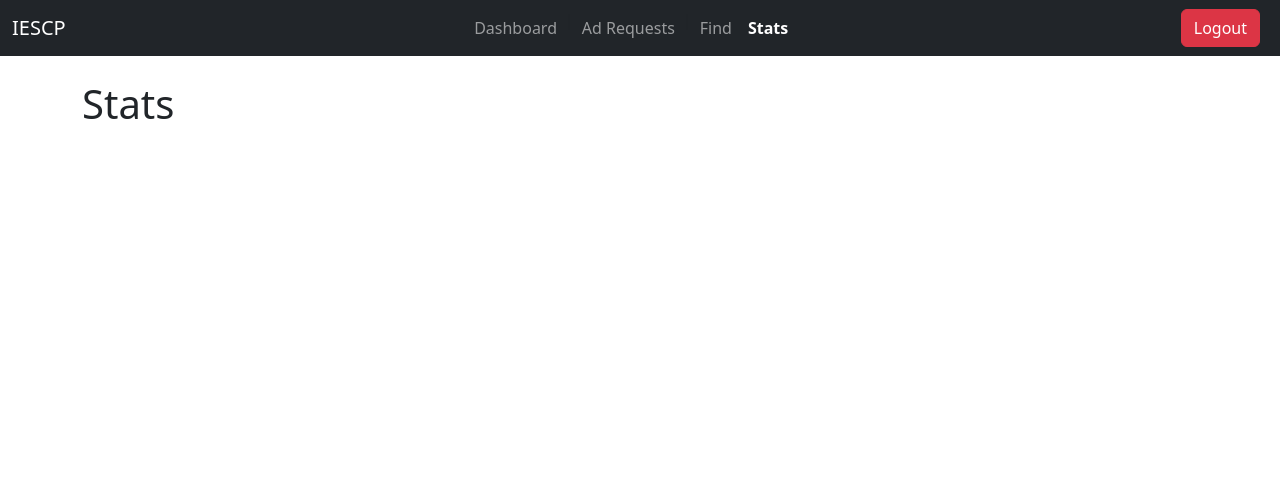
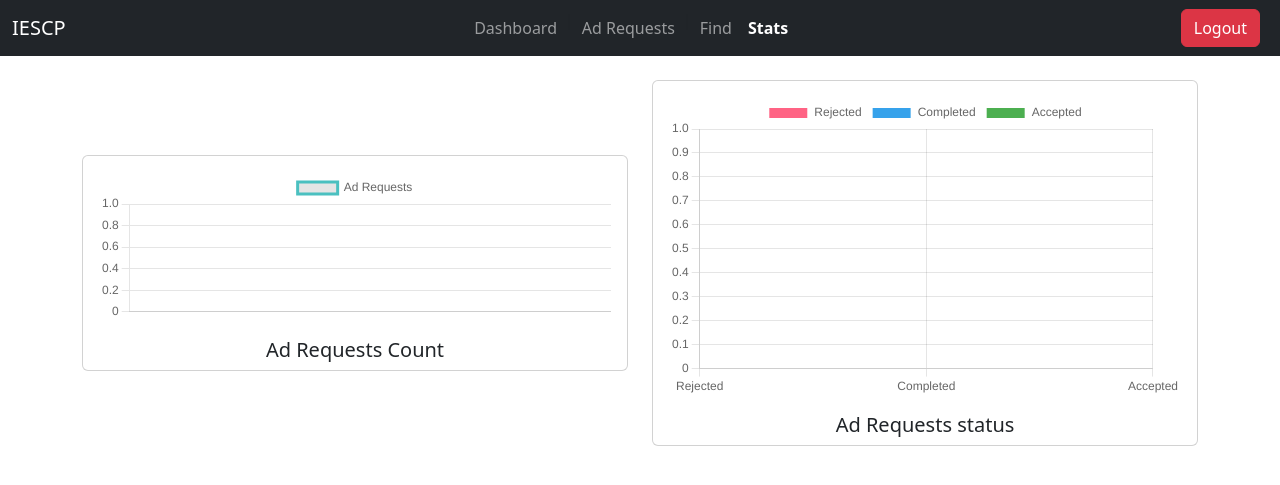
Before and after one commit to 21f1001662/IESCP-MAD-I, a Flask app: page /influencer/stats in a window 1280 px wide. Shown: the top 485 px of the page. Run offline with Flask 3, Linux system fonts and the light colour scheme; the visitor is signed in with stand-in values (Sample User, id 1); data comes from the database, SQL or seed files in the repository; data that the repository does not hold is empty; parts of the project's set-up code (start-up, migrations or seed data) failed here and were passed over.

Commit message:
implement stats page in influencer dashboard

```diff
--- a/src/admin/views.py
+++ b/src/admin/views.py
@@ -386,7 +386,6 @@ def stats():
 
         stats['daily_influencers'] = {'labels': lables, 'values': values}
 
-        print(stats)
         return render_template("admin/stats.html", stats=stats)
     else:
         return redirect(url_for("admin.login"))
--- a/src/influencer/views.py
+++ b/src/influencer/views.py
@@ -4,6 +4,8 @@ from .forms import InfluencerLoginForm, InfluencerRegisterForm, CampaignSearchFo
 import os
 from werkzeug.utils import secure_filename
 import time
+from datetime import datetime, timedelta
+from sqlalchemy import func
 
 from src import bcrypt, db
 from src.influencer.models import Influencer
@@ -155,9 +157,43 @@ def find():
 @influencer_bp.route("/stats")
 def stats():
     if current_user.is_authenticated and session.get("role") == "influencer":
-        return render_template("influencer/stats.html")
+
+        stats = {}
+        ad_requests_count = AdRequest.query.count()
+        stats['ad_requests_count'] = ad_requests_count
+
+        accepted_request_count = AdRequest.query.filter_by(influencer = current_user.id, status=AdRequestStatusEnum.Accepted).count()
+        rejected_request_count = AdRequest.query.filter_by(influencer = current_user.id, status=AdRequestStatusEnum.Rejected).count()
+        completed_request_count = AdRequest.query.filter_by(influencer = current_user.id, status=AdRequestStatusEnum.Completed).count()
+        stats['ad_request_stats'] = [accepted_request_count, rejected_request_count, completed_request_count]
+
+        # return daily ad_requests groupby day sort ascending by date
+        daily_ad_requests = db.session.query(func.count(AdRequest.id), func.date(AdRequest.created_at)).filter(AdRequest.influencer == current_user.id).group_by(func.date(AdRequest.created_at)).order_by(func.date(AdRequest.created_at)).all()
+        lables = []
+        values = []
+        cumulative = 0
+        # fill missing dates from the first date to the last date
+        if daily_ad_requests:
+            first_date = daily_ad_requests[0][1]
+            last_date = daily_ad_requests[-1][1]
+            date = first_date
+            while date <= last_date:
+                lables.append(date.strftime('%Y-%m-%d'))
+                for ad_request in daily_ad_requests:
+                    if ad_request[1] == date:
+                        cumulative += ad_request[0]
+                        values.append(cumulative)
+                        break
+                else:
+                    values.append(cumulative)
+                date += timedelta(days=1)
+
+        stats['daily_ad_requests'] = {'labels': lables, 'values': values}
+
+        return render_template("influencer/stats.html", stats=stats)
     else:
         return redirect(url_for("influencer.login"))
+
 
 @influencer_bp.route("/register", methods=["GET", "POST"])
 def register():
--- a/src/templates/admin/stats.html
+++ b/src/templates/admin/stats.html
@@ -49,7 +49,7 @@
                     <div class="card-body">
                         <canvas id="chart4"></canvas>
                     </div>
-                    <h5 class="card-title text-center">Chart Title</h5>
+                    <h5 class="card-title text-center">Ad Requests status</h5>
                 </div>
             </div>
         </div>
@@ -173,7 +173,7 @@
         const ctx4 = document.getElementById('chart4').getContext('2d');
         const chart4 = new Chart(ctx4, {
             type: 'pie',
-            data: data,
+            data: ad_request_status_data,
             options: options
         });
 
--- a/src/templates/influencer/stats.html
+++ b/src/templates/influencer/stats.html
@@ -18,12 +18,27 @@
 
 <body>
     {% include "influencer/navbar.html" %}
+    <div class="container mt-4">
+        <div class="row">
+            <div class="col-md-6 mb-4 d-flex justify-content-center align-items-center">
+                <div class="card" style="width: 100%;">
+                    <div class="card-body">
+                        <canvas id="chart1"></canvas>
+                    </div>
+                    <h5 class="card-title text-center">Ad Requests Count</h5>
+                </div>
+            </div>
+            <div class="col-md-6 mb-4 d-flex justify-content-center align-items-center">
+                <div class="card" style="width: 100%;">
+                    <div class="card-body">
+                        <canvas id="chart4"></canvas>
+                    </div>
+                    <h5 class="card-title text-center">Ad Requests status</h5>
+                </div>
+            </div>
+        </div>
+    </div>
 
-    <div class="container">
-        <br>
-        <h1>
-            Stats
-        </h1>
     </div>
 
     <!-- scripts -->
@@ -32,6 +47,85 @@
     <script src="https://cdn.jsdelivr.net/npm/bootstrap@5.2.0/dist/js/bootstrap.bundle.min.js"
         integrity="sha384-A3rJD856KowSb7dwlZdYEkO39Gagi7vIsF0jrRAoQmDKKtQBHUuLZ9AsSv4jD4Xa"
         crossorigin="anonymous"></script>
+    <script>
+        function openFullscreen(img) {
+            const fullscreenDiv = document.createElement('div');
+            fullscreenDiv.style.position = 'fixed';
+            fullscreenDiv.style.top = '0';
+            fullscreenDiv.style.left = '0';
+            fullscreenDiv.style.width = '100%';
+            fullscreenDiv.style.height = '100%';
+            fullscreenDiv.style.backgroundColor = 'rgba(0, 0, 0, 0.9)';
+            fullscreenDiv.style.display = 'flex';
+            fullscreenDiv.style.alignItems = 'center';
+            fullscreenDiv.style.justifyContent = 'center';
+            fullscreenDiv.style.zIndex = '1000';
+            fullscreenDiv.onclick = () => document.body.removeChild(fullscreenDiv);
+
+            const fullImg = document.createElement('img');
+            fullImg.src = img.src;
+            fullImg.style.maxWidth = '100%';
+            fullImg.style.maxHeight = '100%';
+
+            fullscreenDiv.appendChild(fullImg);
+            document.body.appendChild(fullscreenDiv);
+        }
+    </script>
+    <script src="https://cdn.jsdelivr.net/npm/chart.js"></script>
+    <script>
+        const stats = JSON.parse('{{ stats | tojson | safe }}');
+        // Sample data for the charts
+        const data = {
+            labels: ['Rejected', 'Completed', 'Accepted'],
+            datasets: [{
+                data: [300, 50, 100],
+                backgroundColor: ['#FF6384', '#36A2EB', '#FFCE56'],
+                hoverBackgroundColor: ['#FF6384', '#36A2EB', '#FFCE56']
+            }]
+        };
+
+        const ad_request_line_chart_data = {
+            labels: stats.daily_ad_requests.labels,
+            datasets: [{
+                label: 'Ad Requests',
+                data: stats.daily_ad_requests.values,
+                fill: false,
+                borderColor: 'rgb(75, 192, 192)',
+                tension: 0.1
+            }]
+        };
+
+        const ad_request_status_data = {
+            labels: ['Rejected', 'Completed', 'Accepted'],
+            datasets: [{
+                data: stats.ad_request_stats,
+                backgroundColor: ['#FF6384', '#36A2EB', '#4CAF50'],
+                hoverBackgroundColor: ['#FF6384', '#36A2EB', '#4CAF50']
+            }]
+        };
+
+        // Chart options
+        const options = {
+            responsive: true,
+            maintainAspectRatio: false
+        };
+
+        // Create the charts
+        const ctx1 = document.getElementById('chart1').getContext('2d');
+        const chart1 = new Chart(ctx1, {
+            type: 'line',
+            data: ad_request_line_chart_data,
+            options: options
+        });
+
+        const ctx4 = document.getElementById('chart4').getContext('2d');
+        const chart4 = new Chart(ctx4, {
+            type: 'pie',
+            data: ad_request_status_data,
+            options: options
+        });
+
+    </script>
     {% block js %}{% endblock %}
 
 </body>
```
Also changed, not shown: src/static/uploads/everyday_astronaut_logo.jpg (added).
